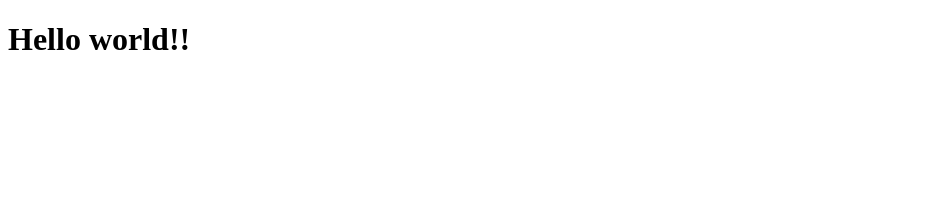
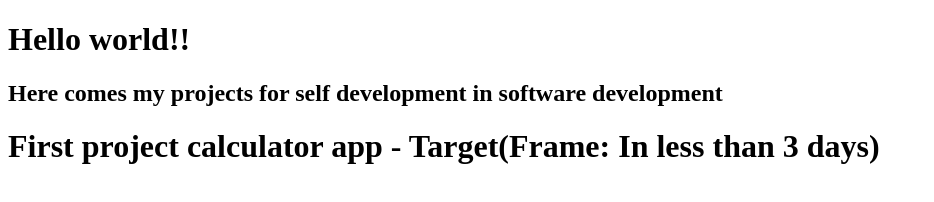
Before and after one commit to NAdi00/Learnership-Extra-Through-SETA, a plain HTML site: page index.html in a window 1280 px wide. Shown: the whole page, without its empty margins (0-934 px from the left). Drawn offline with Linux system fonts and the light colour scheme.

Commit message:
Add project headings to index.html

```diff
--- a/index.html
+++ b/index.html
@@ -7,5 +7,8 @@
 </head>
 <body>
     <h1>Hello world!!</h1>
+    <h2>Here comes my projects for self development in software development</h2>
+
+    <h1>First project calculator app - Target(Frame: In less than 3 days)</h1>
 </body>
 </html>
```
